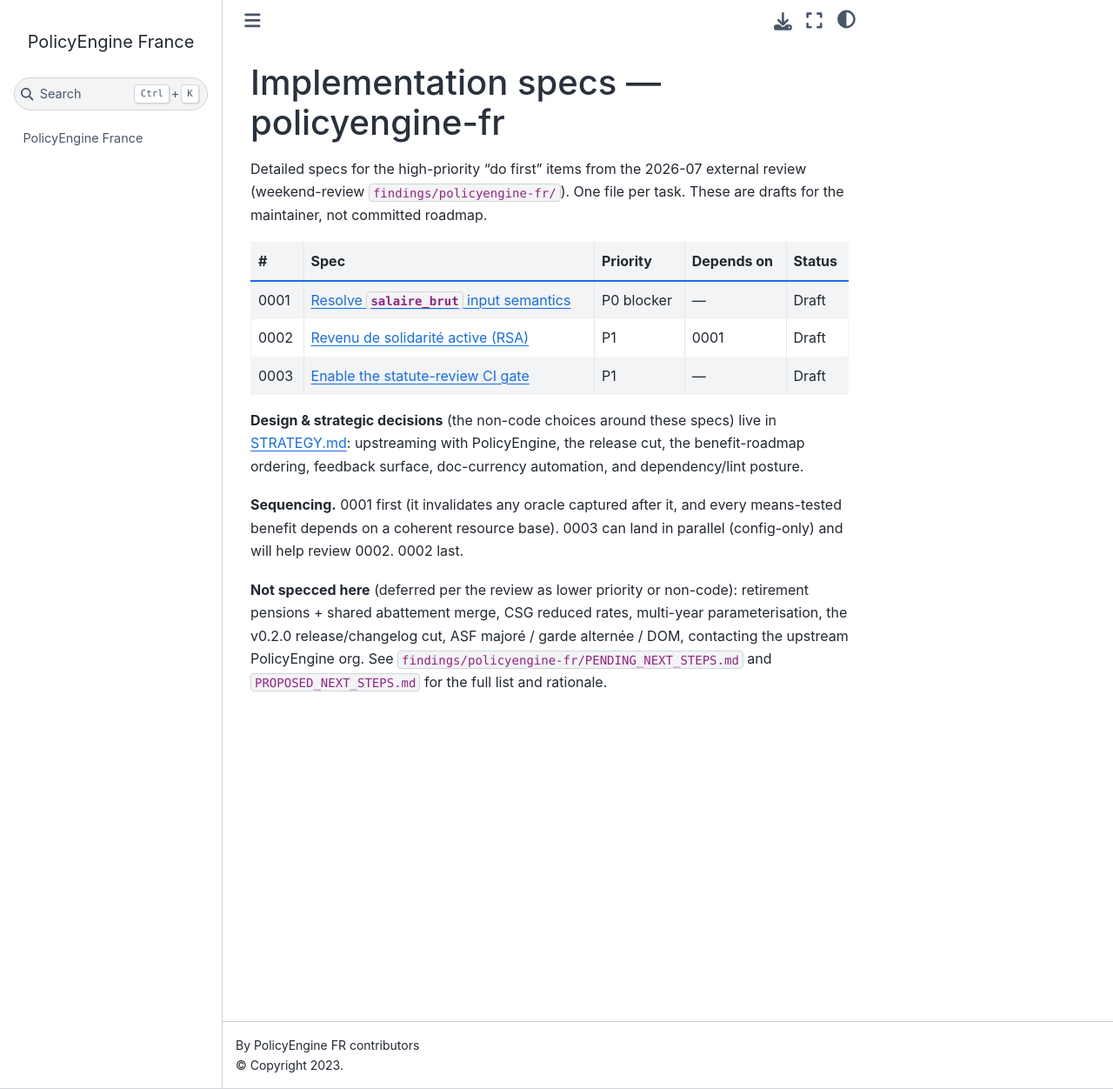
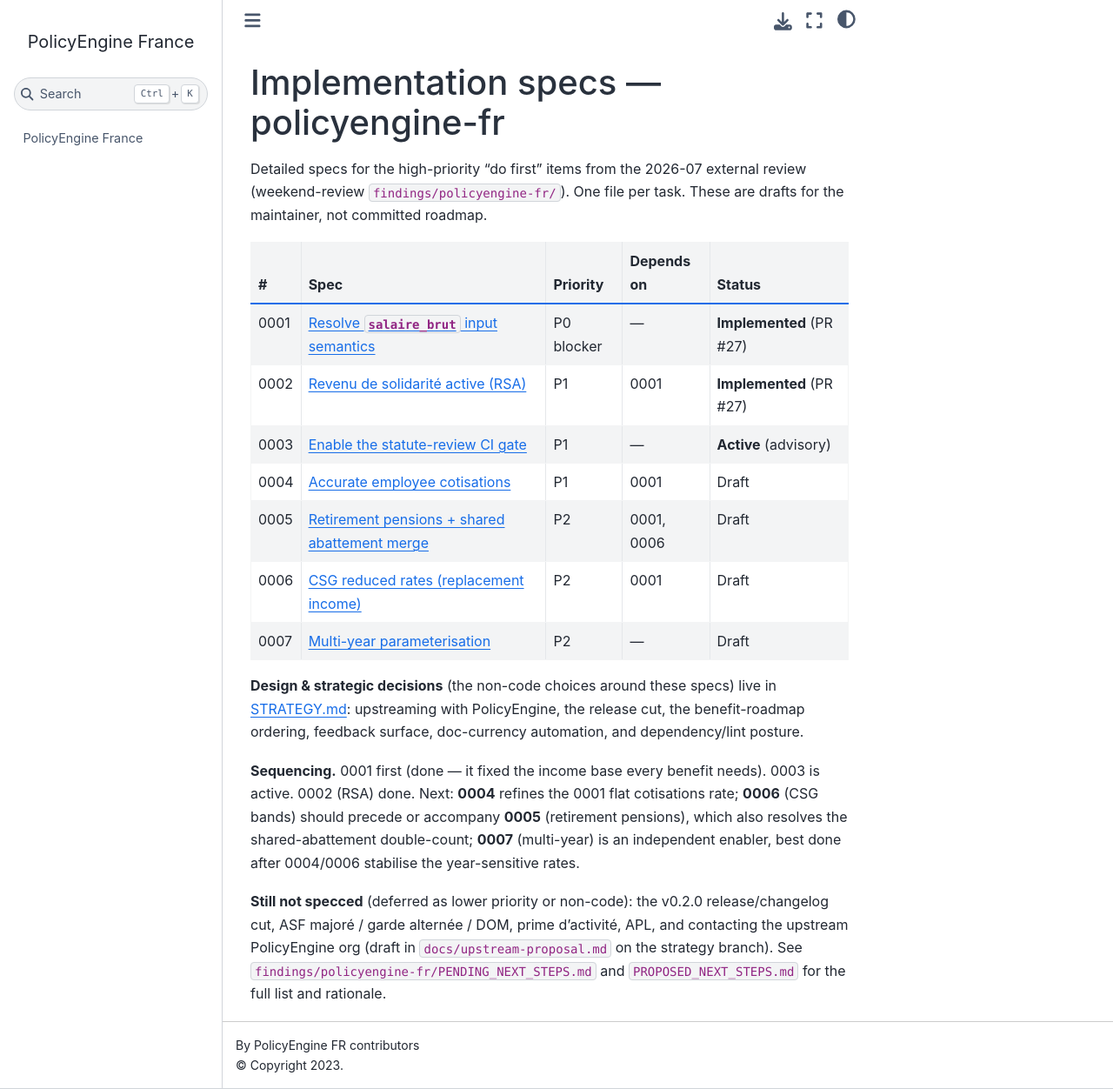
Before and after one commit to alles-delenda-est/policyengine-fr, a Jupyter Book: the page built from docs/specs/README.md, in a window 1280 px wide and 1252 px high. Shown: the whole window at 87% size. Built offline with Jupyter Book 1.0.4 settings and Sphinx 7.4.7 and the Sphinx Book theme 1.1.4, drawn with Linux system fonts in a browser that asks for light colours; pages that are not in the unit, such as notebooks, are missing from menus.

Commit message:
Add specs 0004-0007 and update the spec index
Design specs for the next-step items:
- 0004 accurate employee cotisations (per-risk bracketed schedule with PASS
  ceilings + cadre status, replacing the 0001 flat rate; clarifies the
  low-wage réduction générale is employer-side and out of scope)
- 0005 retirement pensions + shared 10% pension abattement merge (resolves
  the flagged double-count of the floor/ceiling)
- 0006 CSG reduced rates on replacement income (RFR-banded), the consumer
  for 0005's pension CSG
- 0007 multi-year parameterisation (second year end-to-end + the pattern)

README index updated: 0001/0002 marked Implemented (PR #27), 0003 Active,
0004-0007 added with sequencing notes.

Co-Authored-By: Claude Opus 4.8 <noreply@anthropic.com>
Claude-Session: https://claude.ai/code/session_0146gNopa9Yskq4qTD25NcQG

```diff
--- a/docs/specs/README.md
+++ b/docs/specs/README.md
@@ -6,22 +6,28 @@ are drafts for the maintainer, not committed roadmap.
 
 | # | Spec | Priority | Depends on | Status |
 |---|---|---|---|---|
-| 0001 | [Resolve `salaire_brut` input semantics](0001-salary-input-semantics.md) | P0 blocker | — | Draft |
-| 0002 | [Revenu de solidarité active (RSA)](0002-rsa.md) | P1 | 0001 | Draft |
-| 0003 | [Enable the statute-review CI gate](0003-enable-statute-review-gate.md) | P1 | — | Draft |
+| 0001 | [Resolve `salaire_brut` input semantics](0001-salary-input-semantics.md) | P0 blocker | — | **Implemented** (PR #27) |
+| 0002 | [Revenu de solidarité active (RSA)](0002-rsa.md) | P1 | 0001 | **Implemented** (PR #27) |
+| 0003 | [Enable the statute-review CI gate](0003-enable-statute-review-gate.md) | P1 | — | **Active** (advisory) |
+| 0004 | [Accurate employee cotisations](0004-employee-cotisations.md) | P1 | 0001 | Draft |
+| 0005 | [Retirement pensions + shared abattement merge](0005-retirement-pensions.md) | P2 | 0001, 0006 | Draft |
+| 0006 | [CSG reduced rates (replacement income)](0006-csg-reduced-rates.md) | P2 | 0001 | Draft |
+| 0007 | [Multi-year parameterisation](0007-multi-year.md) | P2 | — | Draft |
 
 **Design & strategic decisions** (the non-code choices around these specs) live
 in [STRATEGY.md](STRATEGY.md): upstreaming with PolicyEngine, the release cut,
 the benefit-roadmap ordering, feedback surface, doc-currency automation, and
 dependency/lint posture.
 
-**Sequencing.** 0001 first (it invalidates any oracle captured after it, and
-every means-tested benefit depends on a coherent resource base). 0003 can land
-in parallel (config-only) and will help review 0002. 0002 last.
+**Sequencing.** 0001 first (done — it fixed the income base every benefit needs).
+0003 is active. 0002 (RSA) done. Next: **0004** refines the 0001 flat cotisations
+rate; **0006** (CSG bands) should precede or accompany **0005** (retirement
+pensions), which also resolves the shared-abattement double-count; **0007**
+(multi-year) is an independent enabler, best done after 0004/0006 stabilise the
+year-sensitive rates.
 
-**Not specced here** (deferred per the review as lower priority or non-code):
-retirement pensions + shared abattement merge, CSG reduced rates, multi-year
-parameterisation, the v0.2.0 release/changelog cut, ASF majoré / garde alternée
-/ DOM, contacting the upstream PolicyEngine org. See
-`findings/policyengine-fr/PENDING_NEXT_STEPS.md` and `PROPOSED_NEXT_STEPS.md`
-for the full list and rationale.
+**Still not specced** (deferred as lower priority or non-code): the v0.2.0
+release/changelog cut, ASF majoré / garde alternée / DOM, prime d'activité, APL,
+and contacting the upstream PolicyEngine org (draft in `docs/upstream-proposal.md`
+on the strategy branch). See `findings/policyengine-fr/PENDING_NEXT_STEPS.md` and
+`PROPOSED_NEXT_STEPS.md` for the full list and rationale.
```
Also changed, not shown: docs/specs/0004-employee-cotisations.md (added, +100 -0 lines), docs/specs/0005-retirement-pensions.md (added, +86 -0 lines), docs/specs/0006-csg-reduced-rates.md (added, +74 -0 lines), docs/specs/0007-multi-year.md (added, +79 -0 lines).
